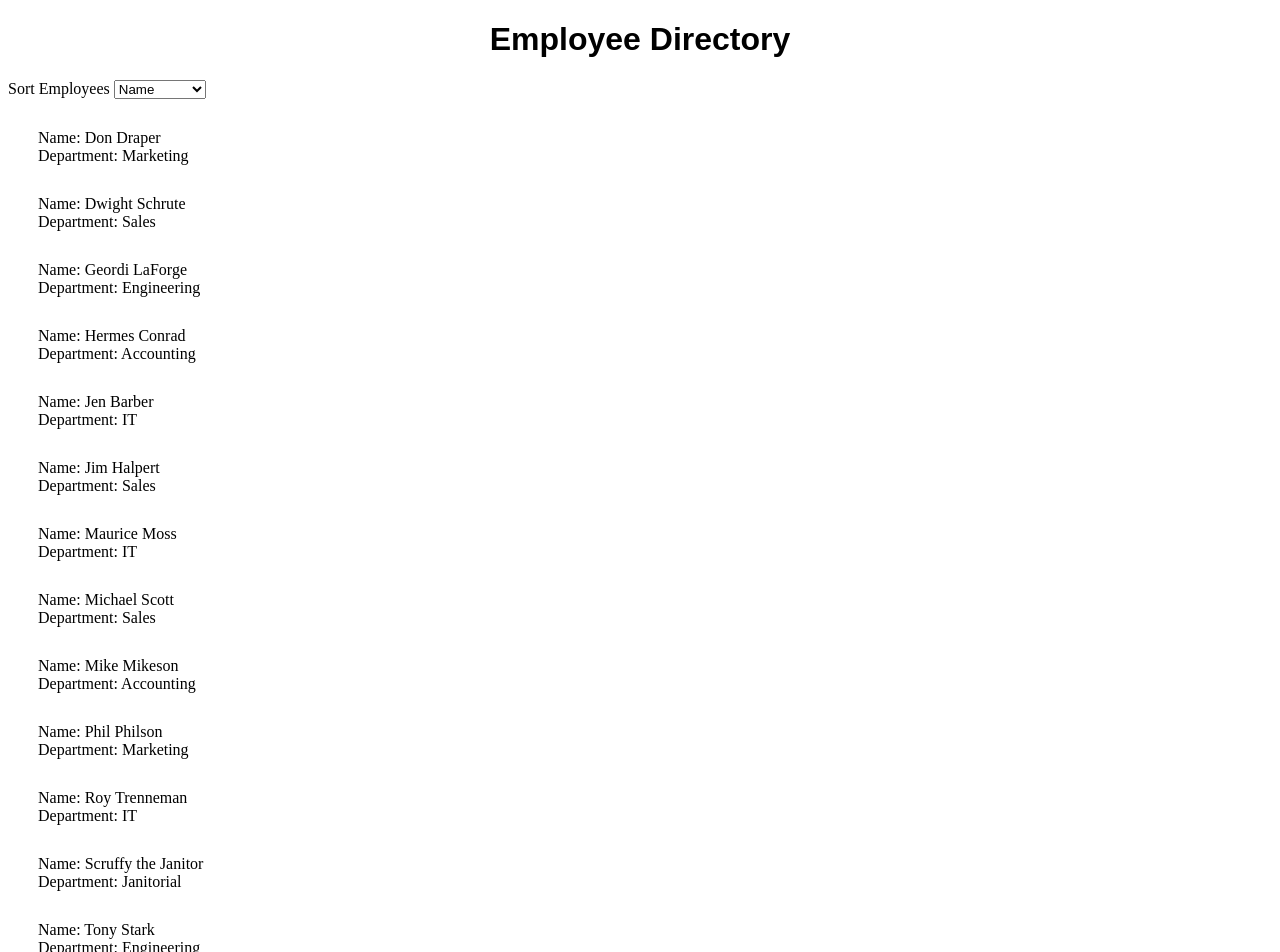
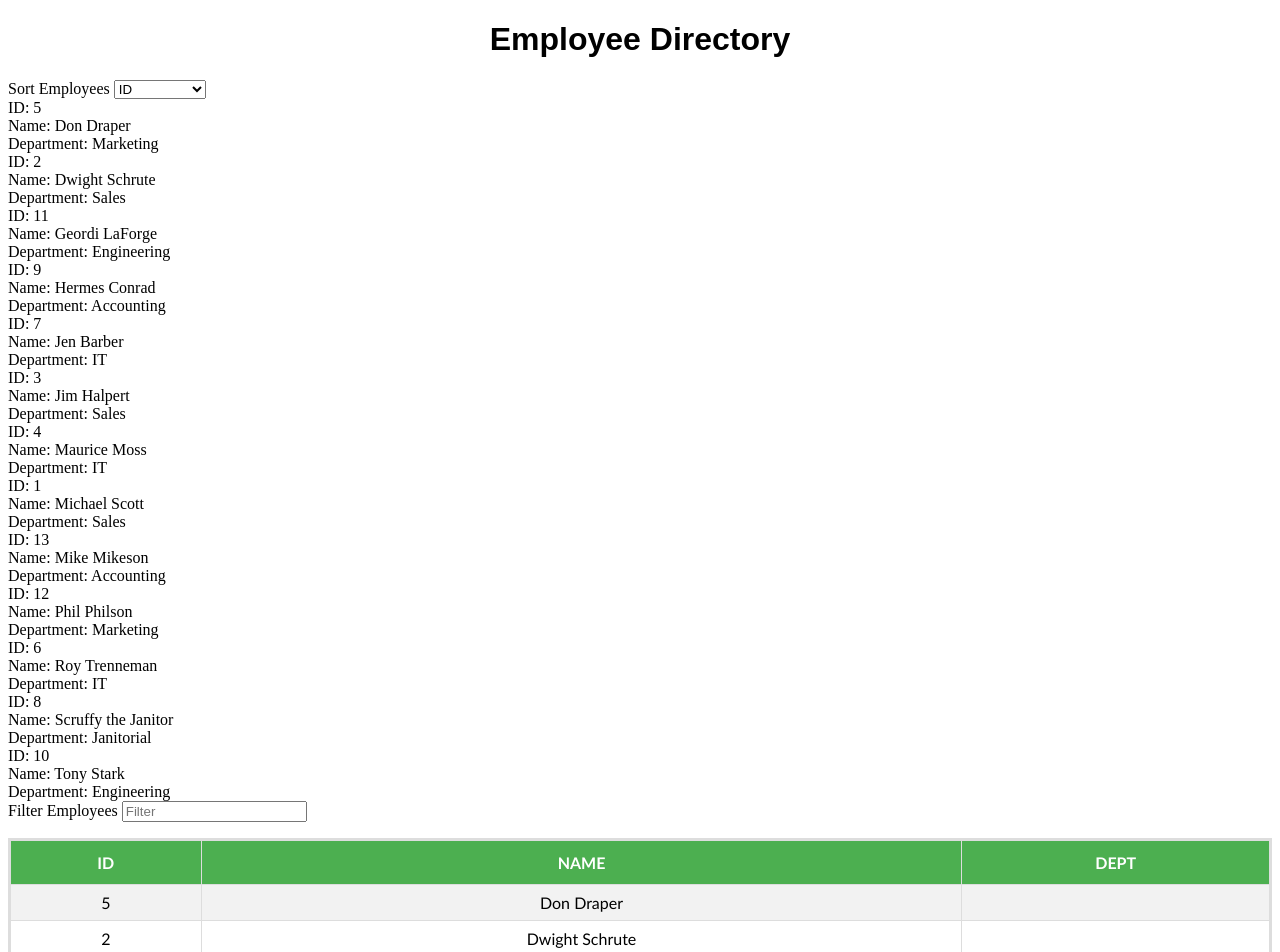
Before and after one commit to wmhunt1/React-Employee-Directory, a React (Create React App) app: page / in a window 1280 px wide. Shown: the top 952 px of the page. Built offline with nearby package versions, Linux system fonts and the light colour scheme.

Commit message:
need to fix sort by dept

```diff
--- a/src/components/Sort/index.js
+++ b/src/components/Sort/index.js
@@ -1,71 +1,7 @@
 import React, { useState, useEffect } from 'react';
 import employees from "../employees.json";
 
-// const bands = [
-//   {
-//     id: 1,
-//     name: 'Nightwish',
-//     albums: 9,
-//     members: 6,
-//     formed_in: 1996,
-//   },
-//   {
-//     id: 2,
-//     name: 'Metallica',
-//     albums: 10,
-//     members: 4,
-//     formed_in: 1981,
-//   },
-//   {
-//     id: 3,
-//     name: 'Nirvana',
-//     albums: 3,
-//     members: 3,
-//     formed_in: 1987,
-//   },
-// ];
-
-// function Sort() {
-//   const [data, setData] = useState([]);
-//   const [sortType, setSortType] = useState('albums');
-
-//   useEffect(() => {
-//     const sortArray = type => {
-//       const types = {
-//         albums: 'albums',
-//         members: 'members',
-//         formed: 'formed_in',
-//       };
-//       const sortProperty = types[type];
-//       const sorted = [...bands].sort((a, b) => b[sortProperty] - a[sortProperty]);
-//       setData(sorted);
-//     };
-
-//     sortArray(sortType);
-//   }, [sortType]);
-
-//   return (
-//     <div className="App">
-//       <select onChange={(e) => setSortType(e.target.value)}>
-//         <option value="albums">Albums</option>
-//         <option value="members">Members</option>
-//         <option value="formed">Formed in</option>
-//       </select>
-
-//       {data.map(band => (
-//         <div key={band.id} style={{ margin: '30px' }}>
-//           <div>{`Band: ${band.name}`}</div>
-//           <div>{`Albums: ${band.albums}`}</div>
-//           <div>{`Members: ${band.members}`}</div>
-//           <div>{`Year of founding: ${band.formed_in}`}</div>
-//         </div>
-//       ))}
-//     </div>
-//   );
-// }
-
-// // import Table from "../Table";
-
+//to sort by name by default
 function sortByProperty(property) {
     return function (a, b) {
         if (a[property] > b[property])
@@ -86,10 +22,12 @@
         const types = {
           id: 'id',
           name: 'name',
-          department: 'department',
+          //switched to dept to see if will sort
+          department: 'dept',
         };
         const sortProperty = types[type];
-        const sorted = [...employees].sort((a, b) => b[sortProperty] - a[sortProperty]);
+        const sorted = [...employees].sort((a, b) => a[sortProperty] - b[sortProperty]);
+        //changed from a-b to fix id sort
         setData(sorted);
       };
 
@@ -100,17 +38,19 @@
       <div className="select">
           <label>Sort Employees </label>
         <select onChange={(e) => setSortType(e.target.value)}>
-          {/* <option value="id">ID</option> */}
+        {/* sorts id in reverse order need an option to change from a-b instead */}
+          <option value="id">ID</option>
+          {/* sorts by name */}
           <option value="name">Name</option>
-          <option value="department">Department</option>
+          {/* doesn't work */}
+          <option value="dept">Department</option>
         </select>
-        {/* <Table/> */}
 {/* shows data sorting on these but not on table */}
         {data.map(employee => (
-          <div key={employee.id} style={{ margin: '30px' }}>
-            {/* <div>{`ID: ${employee.id}`}</div> */}
+          <div key={employee.id}>
+            <div>{`ID: ${employee.id}`}</div>
             <div>{`Name: ${employee.name}`}</div>
-            <div>{`Department: ${employee.department}`}</div>
+            <div>{`Department: ${employee.dept}`}</div>
           </div>
         ))}
       </div>
--- a/src/components/employees.json
+++ b/src/components/employees.json
@@ -1,15 +1,15 @@
 [
-    { "id": 1, "name": "Michael Scott", "department": "Sales"},
-    { "id": 2, "name": "Dwight Schrute", "department": "Sales"},
-    { "id": 3, "name": "Jim Halpert", "department": "Sales"},
-    { "id": 4, "name": "Maurice Moss", "department": "IT"},
-    { "id": 5, "name": "Don Draper", "department": "Marketing"},
-    { "id": 6, "name": "Roy Trenneman", "department": "IT"},
-    { "id": 7, "name": "Jen Barber", "department": "IT"},
-    { "id": 8, "name": "Scruffy the Janitor", "department": "Janitorial"},
-    { "id": 9, "name": "Hermes Conrad", "department": "Accounting"},
-    { "id": 10, "name": "Tony Stark", "department": "Engineering"},
-    { "id": 11, "name": "Geordi LaForge", "department": "Engineering"},
-    { "id": 12, "name": "Phil Philson", "department": "Marketing"},
-    { "id": 13, "name": "Mike Mikeson", "department": "Accounting"}
+    { "id": 1, "name": "Michael Scott", "dept": "Sales"},
+    { "id": 2, "name": "Dwight Schrute", "dept": "Sales"},
+    { "id": 3, "name": "Jim Halpert", "dept": "Sales"},
+    { "id": 4, "name": "Maurice Moss", "dept": "IT"},
+    { "id": 5, "name": "Don Draper", "dept": "Marketing"},
+    { "id": 6, "name": "Roy Trenneman", "dept": "IT"},
+    { "id": 7, "name": "Jen Barber", "dept": "IT"},
+    { "id": 8, "name": "Scruffy the Janitor", "dept": "Janitorial"},
+    { "id": 9, "name": "Hermes Conrad", "dept": "Accounting"},
+    { "id": 10, "name": "Tony Stark", "dept": "Engineering"},
+    { "id": 11, "name": "Geordi LaForge", "dept": "Engineering"},
+    { "id": 12, "name": "Phil Philson", "dept": "Marketing"},
+    { "id": 13, "name": "Mike Mikeson", "dept": "Accounting"}
  ]
```
